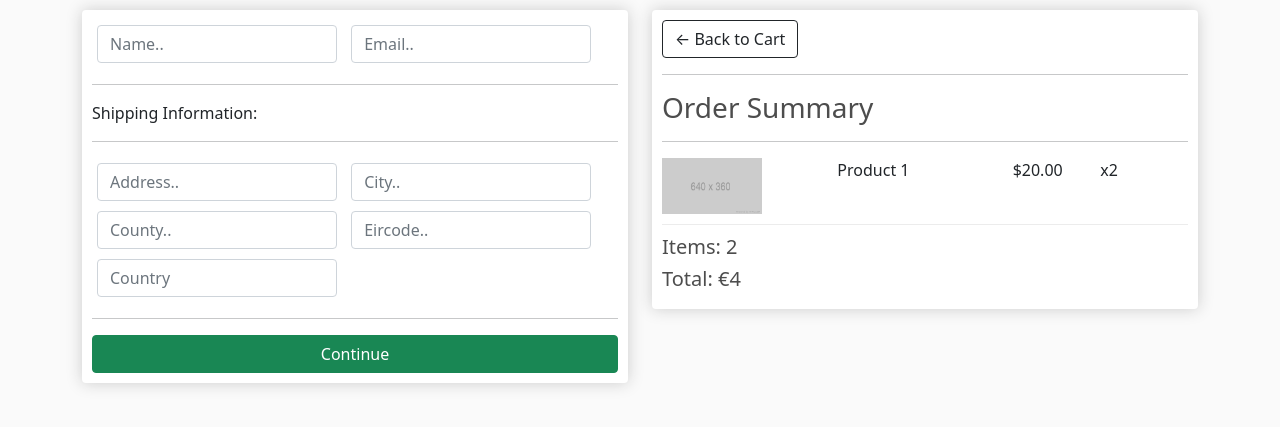
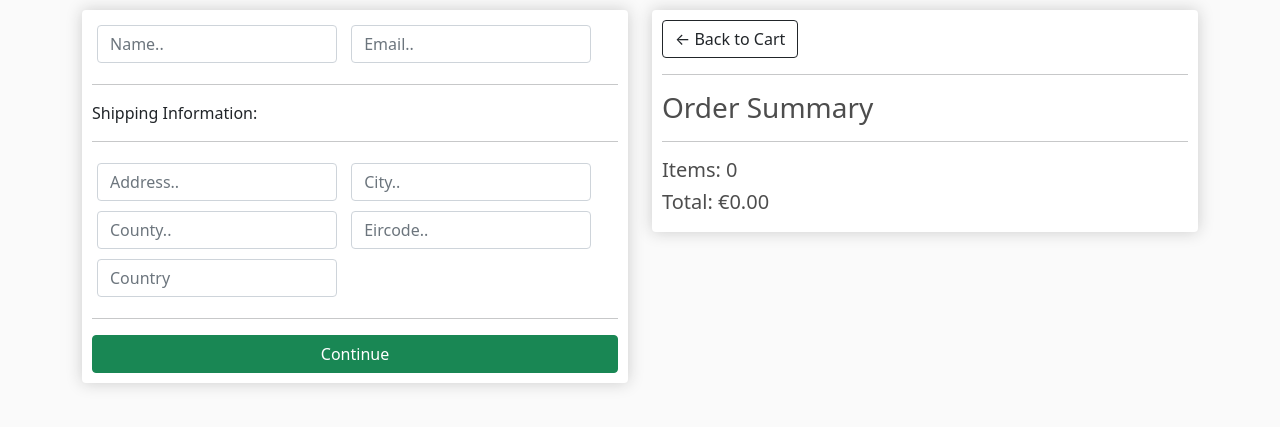
Before and after one commit to abubakarnci/Gill-s-Grocery, a Django app: page /checkout/ in a window 1280 px wide. Shown: the part 59-486 px from the top of the page. Run offline with Django 3.2, Linux system fonts and the light colour scheme.

Commit message:
cart and checkout

```diff
--- a/grocery/store/templates/store/checkout.html
+++ b/grocery/store/templates/store/checkout.html
@@ -76,16 +76,16 @@
             <hr>
             <h3>Order Summary</h3>
             <hr>
-
+            {% for item in items %}
             <div class="cart-row">
-				<div style="flex:2"><img class="row-image" src="{% static 'images/placeholder.png' %}"></div>
-				<div style="flex:2"><p>Product 1</p></div>
-				<div style="flex:1"><p>$20.00</p></div>
-				<div style="flex:1"><p>x2</p></div>
+				<div style="flex:2"><img class="row-image" src="{{ item.product.imageURL }}"></div>
+				<div style="flex:2"><p>{{ item.product.name }}</p></div>
+				<div style="flex:1"><p>€{{ item.product.price }}</p></div>
+				<div style="flex:1"><p>x{{ item.quantity }}</p></div>
 			</div>
-
-            <h5>Items:   2</h5>
-			<h5>Total:   €4</h5>
+            {% endfor %}
+            <h5>Items:   {{order.get_cart_items}}</h5>
+			<h5>Total:   €{{order.get_cart_total|floatformat:2}}</h5>
 
         </div>
 
--- a/grocery/store/views.py
+++ b/grocery/store/views.py
@@ -11,9 +11,32 @@ def store(request):
 
 
 def cart(request):
-    context={}
+
+    if request.user.is_authenticated:
+        customer = request.user.customer
+        order, created = Order.objects.get_or_create(customer=customer, complete=False)
+        items= order.orderitem_set.all()
+
+    else:
+        items=[]
+        order = {'get_cart_total': 0, 'get_cart_items':0}
+
+
+    context={'items':items , 'order': order}
     return render(request, 'store/cart.html', context)
 
 def checkout(request):
-    context={}
+
+    if request.user.is_authenticated:
+        customer = request.user.customer
+        order, created = Order.objects.get_or_create(customer=customer, complete=False)
+        items= order.orderitem_set.all()
+
+    else:
+        items=[]
+        order = {'get_cart_total': 0, 'get_cart_items':0}
+
+
+    context={'items':items , 'order': order}
+
     return render(request, 'store/checkout.html', context)
```
Also changed, not shown: grocery/store/models.py (+23 -0 lines), grocery/store/templates/store/cart.html (+9 -8 lines), grocery/db.sqlite3.
